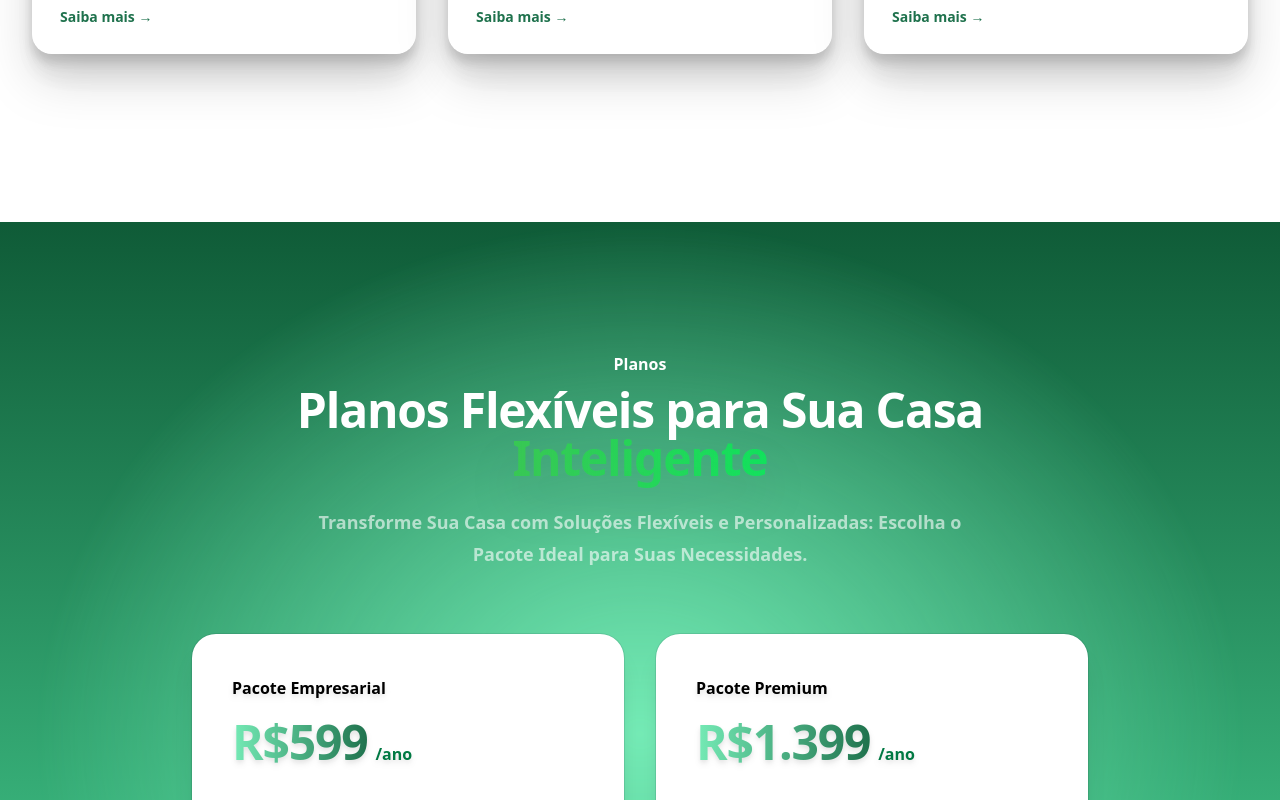
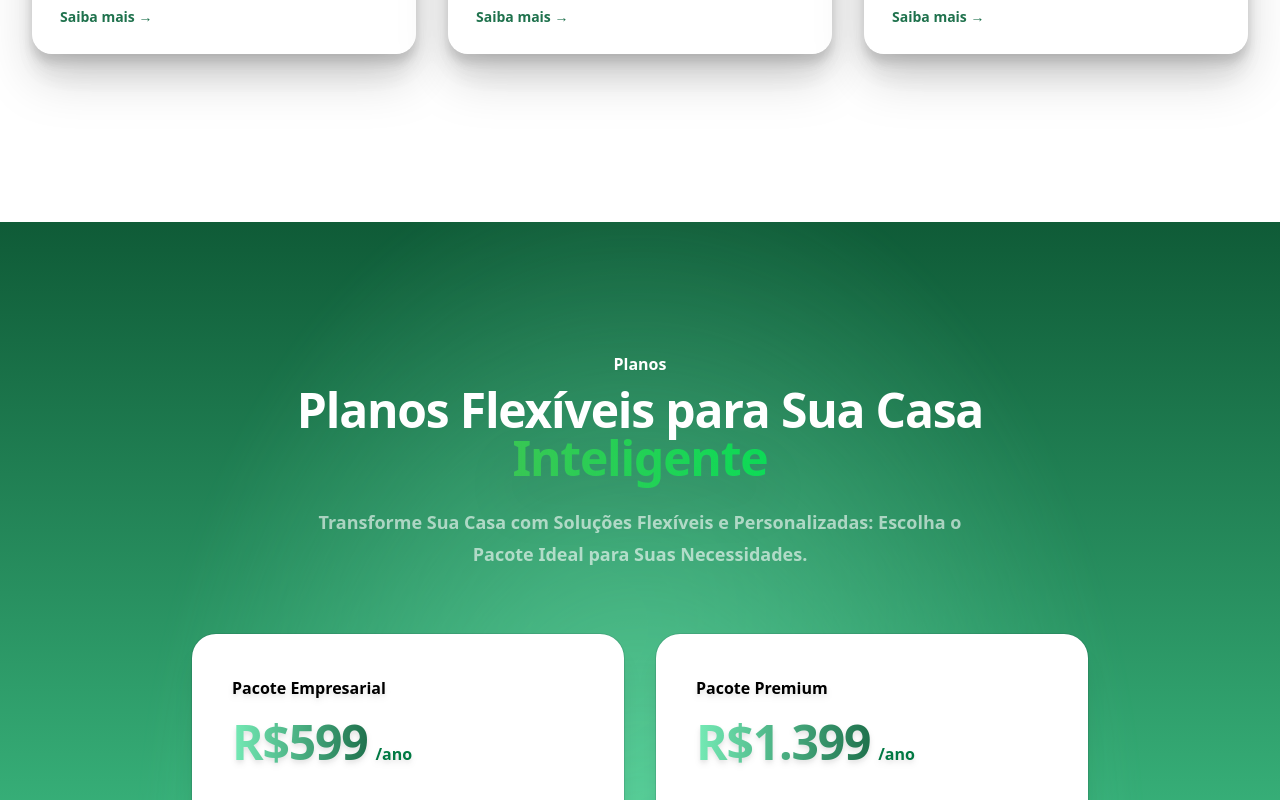
Before and after one commit to ojeanrodriguesdev/smarthomeia, a Next.js app: page / in a window 1280 px wide. Shown: the part 2320-3120 px from the top of the page. Built offline with nearby package versions, Linux system fonts and the light colour scheme.

Commit message:
Deatails: 1.5

```diff
--- a/src/components/pages/Pricing.tsx
+++ b/src/components/pages/Pricing.tsx
@@ -1,5 +1,8 @@
+'use client'
+
 import { CheckIcon } from '@heroicons/react/20/solid'
 import Image from 'next/image'
+import { motion } from 'framer-motion' // Importando o motion do framer-motion
 
 // Definindo os pacotes de preços disponíveis
 const tiers = [
@@ -36,10 +39,13 @@ const tiers = [
 export default function Pricing() {
   return (
     <div className="isolate bg-gradient-to-b from-[#0F5B37] via-[#3BB87F] to-[#369C6D] z-0 overflow-hidden relative">
-      {/* SVG que ficará por trás dos cards de preço */}
-      <svg
-        viewBox="0 0 1208 1024"
-        className="absolute left-1/2 transform -translate-x-1/2 lg:top-0 top-[400px] h-[64rem] [mask-image:radial-gradient(closest-side,white,transparent)] z-0"
+      {/* SVG animado que ficará por trás dos cards de preço */}
+      <motion.svg
+        viewBox="400 200 1208 1755"
+        className="absolute inset-0 m-auto h-[64rem] [mask-image:radial-gradient(closest-side,white,transparent)] z-0"
+        style={{ filter: 'blur(230px)' }}
+        animate={{ scale: [1, 1.5, 1] }} // Animação de escala
+        transition={{ duration: 5, ease: 'easeInOut', repeat: Infinity }} // Transição da animação
       >
         <ellipse
           cx={604}
@@ -50,11 +56,11 @@ export default function Pricing() {
         />
         <defs>
           <radialGradient id="6d1bd035-0dd1-437e-93fa-59d316231eb0">
-            <stop stopColor="#75EBB6" />
-            <stop offset={1} stopColor="#75EBB6" />
+            <stop stopColor="#76EBB6" />
+            <stop offset={1} stopColor="#76EBB6" />
           </radialGradient>
         </defs>
-      </svg>
+      </motion.svg>
 
       {/* Conteúdo da seção "Planos" */}
       <div className="mx-auto max-w-7xl px-6 pb-96 pt-24 text-center sm:pt-32 lg:px-8 z-20 relative">
```
